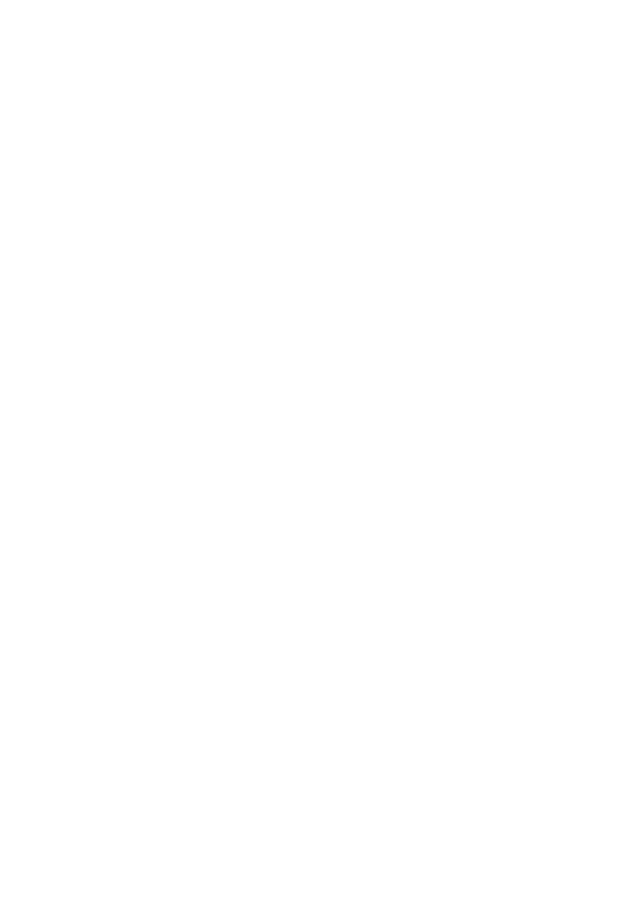
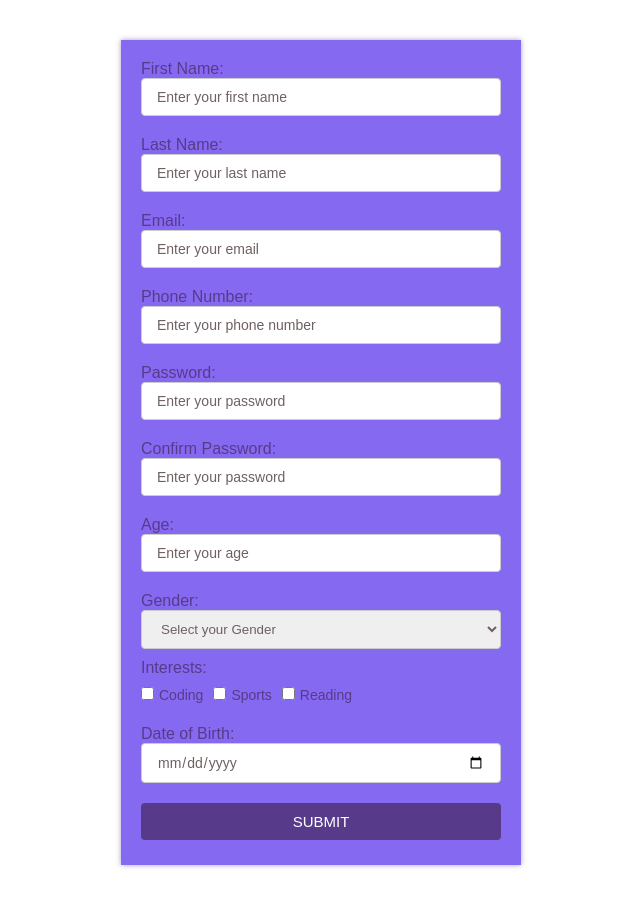
Before and after one commit to Swetasmita/reactproject-part2, a React (Vite) app: page /reactform in a window 1280 px wide. Before the commit this address had no page. Shown: the whole page, without its empty margins (319-959 px from the left). Before the commit the page ends 800 px from the top, so only its background shows below. Built offline with nearby package versions, Linux system fonts and the light colour scheme.

Commit message:
added react form hook validation with Yup

```diff
--- a/package.json
+++ b/package.json
@@ -13,7 +13,8 @@
     "react": "^18.3.1",
     "react-dom": "^18.3.1",
     "react-icons": "^5.3.0",
-    "react-router-dom": "^6.28.0"
+    "react-router-dom": "^6.28.0",
+    "yup": "^1.4.0"
   },
   "devDependencies": {
     "@eslint/js": "^9.13.0",
--- a/src/App.jsx
+++ b/src/App.jsx
@@ -3,6 +3,7 @@
 import Home from "./components/home/Home";
 import ParentTab from "./components/customTabs/ParentTab";
 import Pagination from "./components/Paginations/Pagination";
+import SimpleForm from "./components/form-validation/SimpleForm";
 
 
 
@@ -13,6 +14,7 @@
         <Route path="/" element={<Home />} />
         <Route path="/custom-tabs" element={<ParentTab />} />
         <Route path="/pagination" element={<Pagination />} />
+        <Route path="/reactform" element={<SimpleForm />} />
       </Routes>
     </Router>
   );
--- a/src/components/Paginations/Pagination.jsx
+++ b/src/components/Paginations/Pagination.jsx
@@ -35,7 +35,7 @@
         {products.length > 0 && products ? (
           products.slice(page * 10 - 10, page * 10).map((prods) => {
             return (
-              <span className="products__single">
+              <span className="products__single" key={prods.id}>
                 <img src={prods.thumbnail} alt={prods.title} />
                 <span>{prods.title}</span>
               </span>
--- /dev/null
+++ b/src/components/form-validation/SimpleForm.jsx
@@ -0,0 +1,247 @@
+import React, { useState } from "react";
+import * as Yup from "yup";
+import "./form.css";
+
+const SimpleForm = () => {
+  const initialFormData = {
+    firstName: "",
+    lastName: "",
+    phoneNumber: "",
+    email: "",
+    age: "",
+    password: "",
+    confirmPassword: "",
+    gender: "",
+    interest: [],
+    birthDate: "",
+  };
+  const [formData, setFormData] = useState(initialFormData);
+  //state for handling errors
+  const [errors, setErrors] = useState({});
+
+  const validationSchema = Yup.object({
+    firstName: Yup.string().required("First Name is Required"),
+    lastName: Yup.string().required("Last Name is Required"),
+    email: Yup.string()
+      .required("Email is Required")
+      .email("Invalid email format"),
+    phoneNumber: Yup.string()
+      .matches(/^\d{8}$/, "Phone Number must be 8 digits")
+      .required(),
+    password: Yup.string()
+      .required("Password is required")
+      .min(8, "Password must be at least 8 characters")
+      .matches(
+        /[!@#$%^&*(),.?":{}|<>]/,
+        "Password must contain at least one symbol"
+      )
+      .matches(/[0-9]/, "Password must contains at least one number")
+      .matches(/[A-Z]/, "Password must contains at least one uppercase letter")
+      .matches(/[a-z]/, "Password must contains at least one lowercase letter"),
+    confirmPassword: Yup.string()
+      .oneOf([Yup.ref("password")], "Passwords must match")
+      .required("Confirm password is required"),
+    age: Yup.number()
+      .typeError("Age must be a nmuber")
+      .min(18, "You must be at least 18 years old age")
+      .max(100, "You cant be older than 100 years")
+      .required("Age is required"),
+    gender: Yup.string().required("Gender is required"),
+    interest: Yup.array()
+      .min(1, "Select at least one interest")
+      .required("Select at least one interest"),
+    birthDate: Yup.date().required("Date of birth is required"),
+  });
+
+  //HandleChange for all form Data
+  const handleChange = (e) => {
+    const { name, value } = e.target;
+    setFormData({
+      ...formData,
+      [name]: value,
+    });
+  };
+
+  //handleCheckboxChange for form Data
+  const handleCheckboxChange = (e) => {
+    const { name, checked } = e.target;
+    let updatedInterests = [...formData.interest];
+    if (checked) {
+      updatedInterests.push(name);
+    } else {
+      updatedInterests = updatedInterests.filter((item) => item !== name);
+    }
+    setFormData({
+      ...formData,
+      interest: updatedInterests,
+    });
+  };
+
+  //Handle submit Form
+  const handleSubmit = async (e) => {
+    e.preventDefault();
+    try {
+      await validationSchema.validate(formData, { abortEarly: false });
+      console.log("Form submitted", formData);
+      // Reset the form data
+      setFormData(initialFormData);
+      setErrors({});
+    } catch (error) {
+      const newError = {};
+      error.inner.forEach((err) => {
+        newError[err.path] = err.message;
+      });
+      console.log(error.inner);
+      setErrors(newError);
+    }
+    //setErrors(errors);
+  };
+
+  return (
+    /*  */
+    <form className="form" onSubmit={handleSubmit}>
+      <div>
+        <label>First Name:</label>
+        <input
+          type="text"
+          name="firstName"
+          value={formData.firstName}
+          onChange={handleChange}
+          placeholder="Enter your first name"
+        />
+        {errors.firstName && <span className="error">{errors.firstName}</span>}
+      </div>
+
+      <div>
+        <label>Last Name:</label>
+        <input
+          type="text"
+          name="lastName"
+          value={formData.lastName}
+          onChange={handleChange}
+          placeholder="Enter your last name"
+        />
+        {errors.firstName && <span className="error">{errors.lasttName}</span>}
+      </div>
+      <div>
+        <label>Email:</label>
+        <input
+          type="email"
+          name="email"
+          value={formData.email}
+          onChange={handleChange}
+          placeholder="Enter your email"
+        />
+        {errors.email && <span className="error">{errors.email}</span>}
+      </div>
+      <div>
+        <label>Phone Number:</label>
+        <input
+          type="text"
+          name="phoneNumber"
+          value={formData.phoneNumber}
+          onChange={handleChange}
+          placeholder="Enter your phone number"
+        />
+        {errors.phoneNumber && (
+          <span className="error">{errors.phoneNumber}</span>
+        )}
+      </div>
+      <div>
+        <label>Password:</label>
+        <input
+          type="password"
+          name="password"
+          value={formData.password}
+          onChange={handleChange}
+          placeholder="Enter your password"
+        />
+        {errors.password && <span className="error">{errors.password}</span>}
+      </div>
+      <div>
+        <label>Confirm Password:</label>
+        <input
+          type="password"
+          name="confirmPassword"
+          value={formData.confirmPassword}
+          onChange={handleChange}
+          placeholder="Enter your password"
+        />
+        {errors.confirmPassword && (
+          <span className="error">{errors.confirmPassword}</span>
+        )}
+      </div>
+      <div>
+        <label>Age:</label>
+        <input
+          type="number"
+          name="age"
+          value={formData.age}
+          onChange={handleChange}
+          placeholder="Enter your age"
+        />
+        {errors.age && <span className="error">{errors.age}</span>}
+      </div>
+      <div>
+        <label>Gender:</label>
+        <select name="gender" value={formData.gender} onChange={handleChange}>
+          <option value="">Select your Gender</option>
+          <option value="male">Male</option>
+          <option value="female">Female</option>
+          <option value="other">other</option>
+        </select>
+        {errors.gender && <span className="error">{errors.gender}</span>}
+      </div>
+      <div>
+        <label>Interests: </label>
+        <div className="checkbox-group">
+          <label>
+            <input
+              type="checkbox"
+              name="coding"
+              checked={formData.interest.includes("coding")}
+              onChange={handleCheckboxChange}
+            />
+            Coding
+          </label>
+          <label>
+            <input
+              type="checkbox"
+              name="sports"
+              checked={formData.interest.includes("sports")}
+              onChange={handleCheckboxChange}
+            />
+            Sports
+          </label>
+          <label>
+            <input
+              type="checkbox"
+              name="reading"
+              checked={formData.interest.includes("reading")}
+              onChange={handleCheckboxChange}
+            />
+            Reading
+          </label>
+          {errors.interest && (
+            <span className="error" onChange={handleChange}>
+              {errors.interest}
+            </span>
+          )}
+        </div>
+      </div>
+      <div>
+        <label>Date of Birth:</label>
+        <input
+          type="date"
+          name="birthDate"
+          value={formData.birthDate || ""}
+          onChange={handleChange}
+        />
+        {errors.birthDate && <span className="error">{errors.birthDate}</span>}
+      </div>
+      <button type="submit">Submit</button>
+    </form>
+  );
+};
+
+export default SimpleForm;
--- /dev/null
+++ b/src/components/form-validation/form.css
@@ -0,0 +1,82 @@
+.form {
+  max-width: 400px;
+  display: flex;
+  flex-direction: column;
+  margin: 40px auto;
+  gap: 10px;
+  /* background: #eee; */
+  background-color: #8669f1;
+  padding: 20px;
+  transition: 0.8 ease-in-out;
+  box-shadow: 0 0 5px rgba(87, 59, 138, 0.5);
+}
+.form label {
+  color: #573b8a;
+  font-size: 16px;
+  cursor: pointer;
+  margin-bottom: 5px;
+}
+
+.form input {
+  display: block;
+  box-sizing: border-box;
+  width: 100%;
+  border-radius: 4px;
+  border: 1px solid #ccc;
+  padding: 10px 15px;
+  margin-bottom: 10px;
+  font-size: 14px;
+  }
+.form input:focus {
+  outline: none;
+  border-color: #573b8a;
+  box-shadow: 0 0 5px rgba(87, 59, 138, 0.5);
+}
+.form input::placeholder {
+    color: #706060;
+    opacity: 1;
+}
+.form select{
+    display:block;
+    border-radius: 4px;
+    width: 100%;
+    border: 1px solid #ccc;
+    padding: 10px 15px;
+    color: #706060;
+}
+.form .checkbox-group{
+    display:flex;
+    flex-wrap: wrap;
+    gap:10px;
+    margin-top: 10px;
+}
+.form .checkbox-group label {
+    display: flex;
+    align-items: right;
+    font-size: 14px;
+}
+.form .checkbox-group input[type="checkbox"] {
+    margin-right: 5px;
+  }
+.form button {
+  border: none;
+  font-size: 15px;
+  background: #573b8a;
+  color: #fff;
+  margin: 0 0 5px;
+  text-transform: uppercase;
+  padding: 10px 20px;
+  border-radius: 4px;
+  cursor: pointer;
+}
+
+.form button:hover {
+    background-color: #402a6d;
+  }
+  .form input[type="date"] {
+    color: #706060;
+     font-size: 14px;
+  }
+  .error {
+    color: red;
+  }
--- a/src/components/home/Home.jsx
+++ b/src/components/home/Home.jsx
@@ -12,6 +12,9 @@
       <Link to="/pagination">
         <button>Pagination in React JS</button>
       </Link>
+      <Link to="/reactform">
+        <button>React Form Validation with Yup</button>
+      </Link>
     </div>
   );
 };
```
Also changed, not shown: 1 other file (tests, documents, lock files or other folders).
